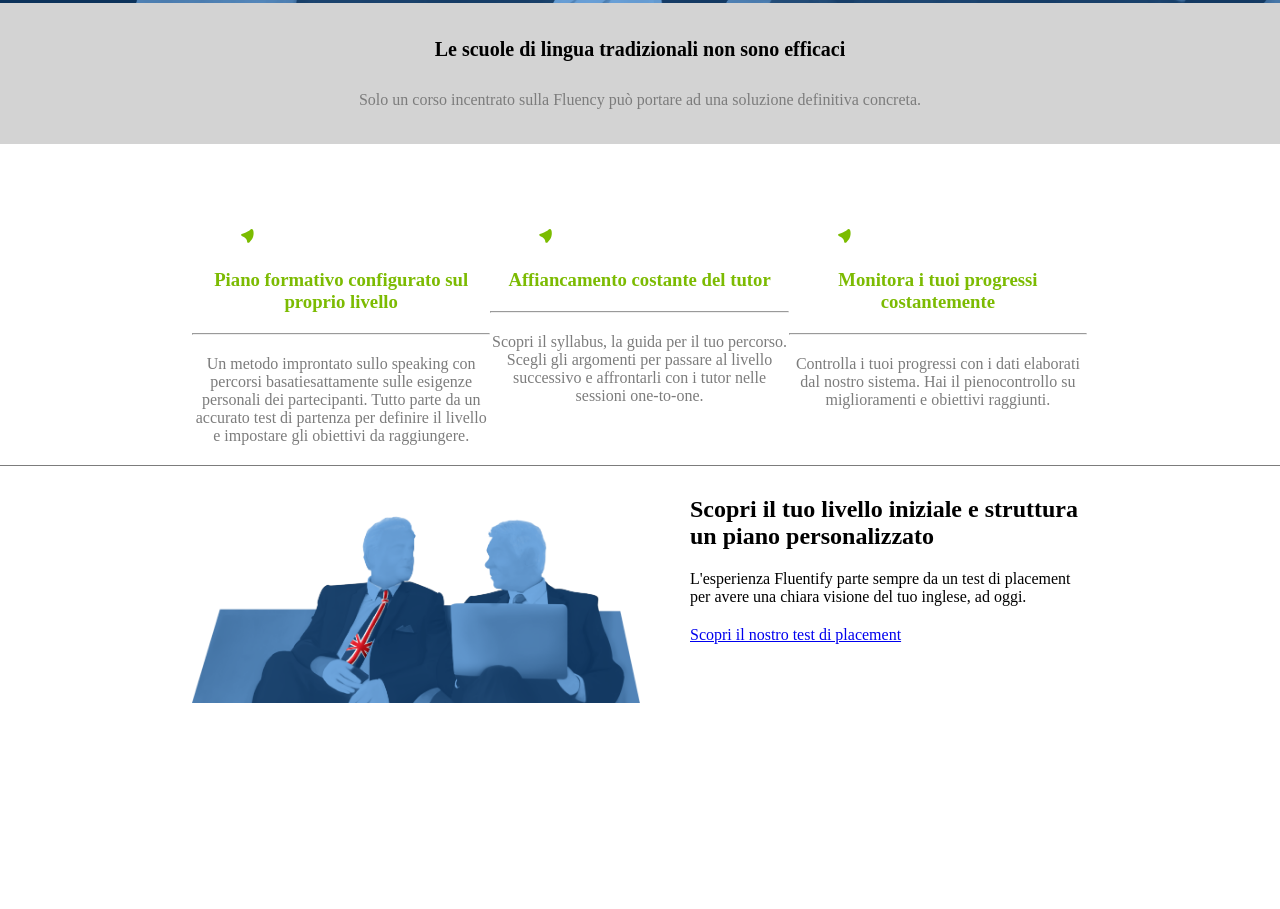
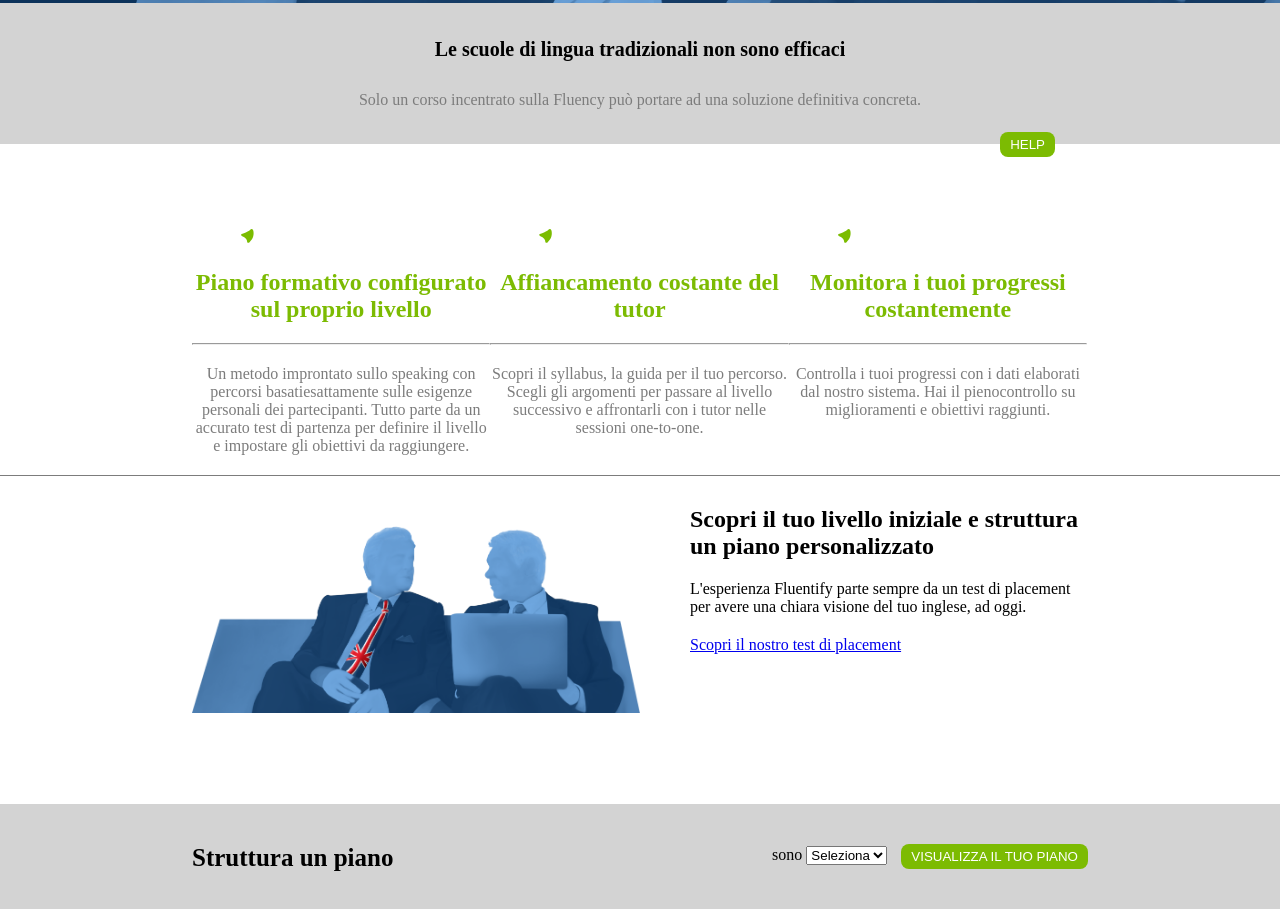
Before and after one commit to Steferre/htmlcss-fluentify, a plain HTML site: page index.html in a window 1280 px wide. Shown: the part 643-1552 px from the top of the page. Before the commit the page ends 1350 px from the top, so only its background shows below. Drawn offline with Linux system fonts and the light colour scheme.

Commit message:
ultimata bozza progetto da rivedere ed inserire foto

```diff
--- a/index.html
+++ b/index.html
@@ -94,7 +94,22 @@
     </div>
     <div class="container grey">
         <footer>
-
+            <div class="row clearfix">
+                <div class="feet-left"><strong>Struttura un piano</strong></div>
+                <div class="feet-right">
+                    <div>
+                        <span>sono</span>
+                        <label for="sesso"></label>
+                        <select id="sono" required>
+                          <option value="Seleziona">Seleziona</option>
+                          <option value="Donna">Femmina</option>
+                          <option value="Uomo">Maschio</option>
+                        </select>
+                        <button class="btn green">Visualizza il tuo piano</button>
+                    </div>
+                    <div class="aiuto"><button class="btn green">help</button></div>
+                </div>
+            </div>
         </footer>
     </div>
 </body>
--- a/style.css
+++ b/style.css
@@ -146,6 +146,7 @@ nav > ul > li {
 
 .column > h3 {
    color: #7CBB02;
+   font-size: 24px;
 }
 
 .column > p {
@@ -164,9 +165,32 @@ nav > ul > li {
 
 .wrapper {
     text-align: left;
-    margin: 30px 0 0 50px;
+    margin: 30px 0 150px 50px;
 }
 
 .wrapper > p {
     text-align: left;
 }
+
+/*zona footer*/
+footer {
+    position: relative;
+}
+
+.feet-left {
+    float: left;
+    font-size: 25px;
+    padding: 40px 0;
+}
+
+.feet-right {
+    float: right;
+    padding: 40px 0;
+    vertical-align: middle;
+}
+
+.aiuto {
+    position: fixed;
+    bottom: 0;
+    right: 225px;
+}
```
